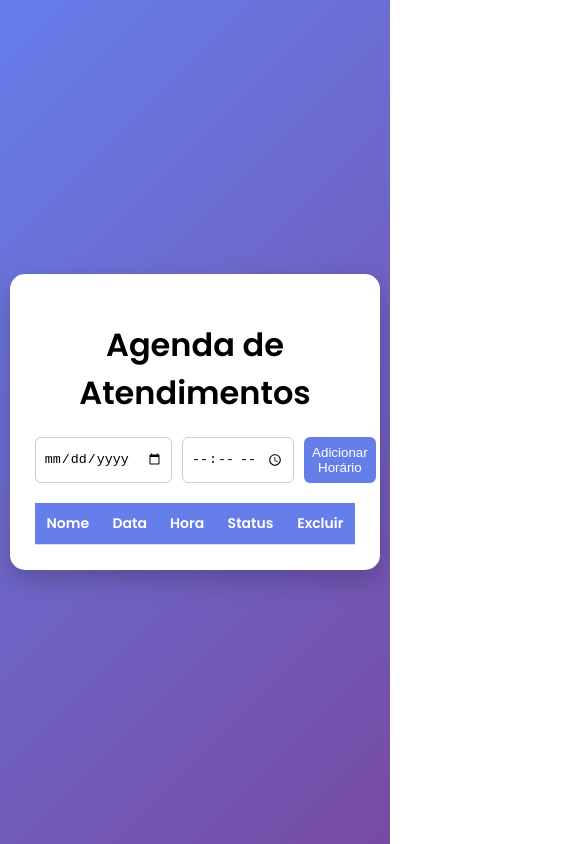
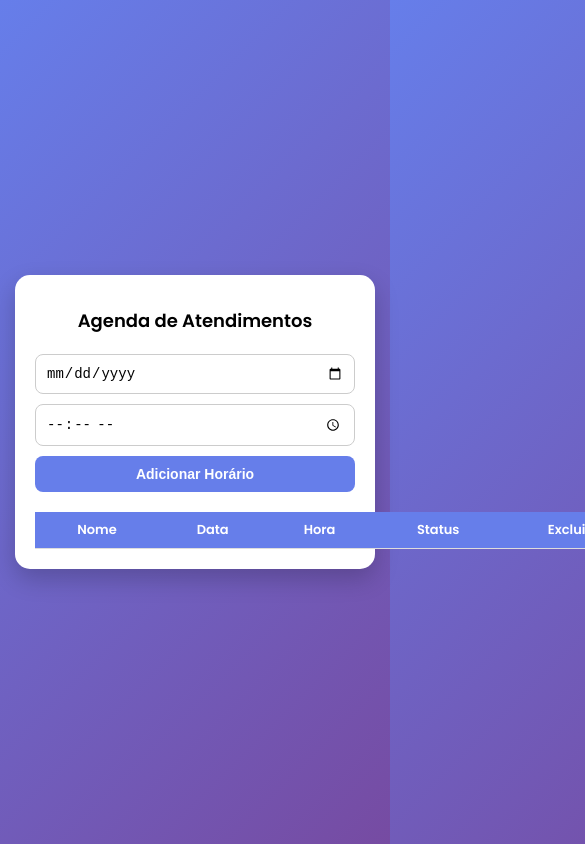
Before and after one commit to Monique-07/agenda-online, a plain HTML site: page index.html in a window 390 px wide. Shown: the top 844 px of the page, 585 px wide, since content can reach past the window. Drawn offline with Linux system fonts and the light colour scheme; no server answers.

Commit message:
Refactor styles in index.html for better layout

```diff
--- a/index.html
+++ b/index.html
@@ -16,18 +16,23 @@ body {
     align-items: center;
     min-height: 100vh;
     margin: 0;
+    padding: 15px;
 }
 
 .container {
     background: white;
-    width: 95%;
+    width: 100%;
     max-width: 900px;
-    padding: 25px;
+    padding: 20px;
     border-radius: 15px;
     box-shadow: 0 10px 25px rgba(0,0,0,0.2);
 }
 
-h1 { text-align: center; margin-bottom: 20px; }
+h1 {
+    text-align: center;
+    margin-bottom: 20px;
+    font-size: 22px;
+}
 
 .form-horario {
     display: flex;
@@ -36,9 +41,11 @@ h1 { text-align: center; margin-bottom: 20px; }
 }
 
 .form-horario input, .form-horario button {
-    padding: 8px;
-    border-radius: 6px;
+    padding: 10px;
+    border-radius: 8px;
     border: 1px solid #ccc;
+    font-size: 14px;
+    width: 100%;
 }
 
 .form-horario button {
@@ -46,15 +53,21 @@ h1 { text-align: center; margin-bottom: 20px; }
     color: white;
     border: none;
     cursor: pointer;
+    font-weight: 600;
 }
 
 .form-horario button:hover { opacity: 0.9; }
+
+.table-wrapper {
+    overflow-x: auto;
+}
 
 table {
     width: 100%;
     border-collapse: collapse;
     margin-top: 20px;
     font-size: 14px;
+    min-width: 600px;
 }
 
 th, td {
@@ -66,6 +79,7 @@ th, td {
 th {
     background: #667eea;
     color: white;
+    font-size: 13px;
 }
 
 tr:hover { background: #f1f1f1; }
@@ -75,11 +89,36 @@ button {
     border-radius: 6px;
     border: none;
     cursor: pointer;
+    font-size: 13px;
 }
 
 .agendar { background: #27ae60; color: white; }
 .ocupado { background: #e74c3c; color: white; cursor: not-allowed; }
 .excluir { background: #333; color: white; }
+
+/* 📱 Ajustes para celular */
+@media (max-width: 600px) {
+    h1 {
+        font-size: 18px;
+    }
+
+    .form-horario {
+        flex-direction: column;
+    }
+
+    table {
+        font-size: 12px;
+    }
+
+    th, td {
+        padding: 8px;
+    }
+
+    button {
+        font-size: 12px;
+        padding: 5px 8px;
+    }
+}
 </style>
 </head>
 <body>
```
